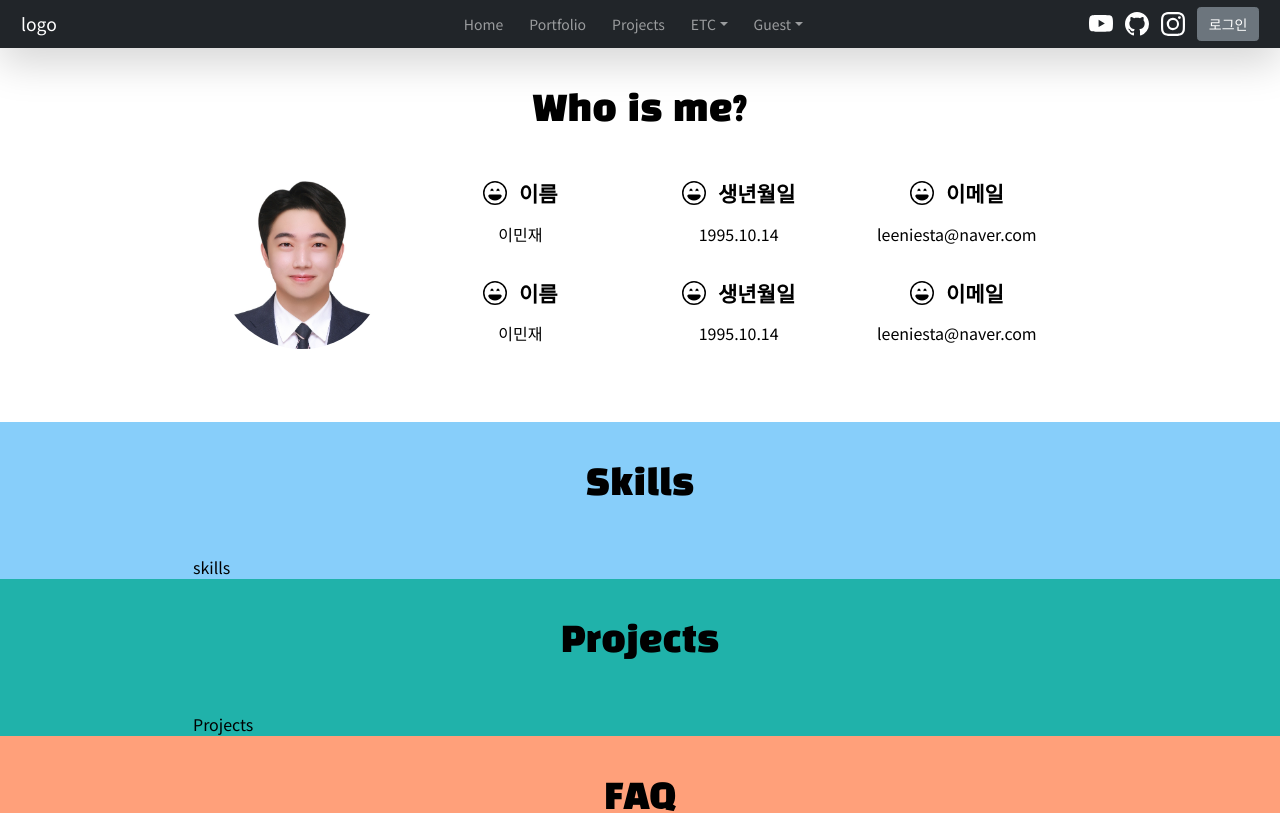
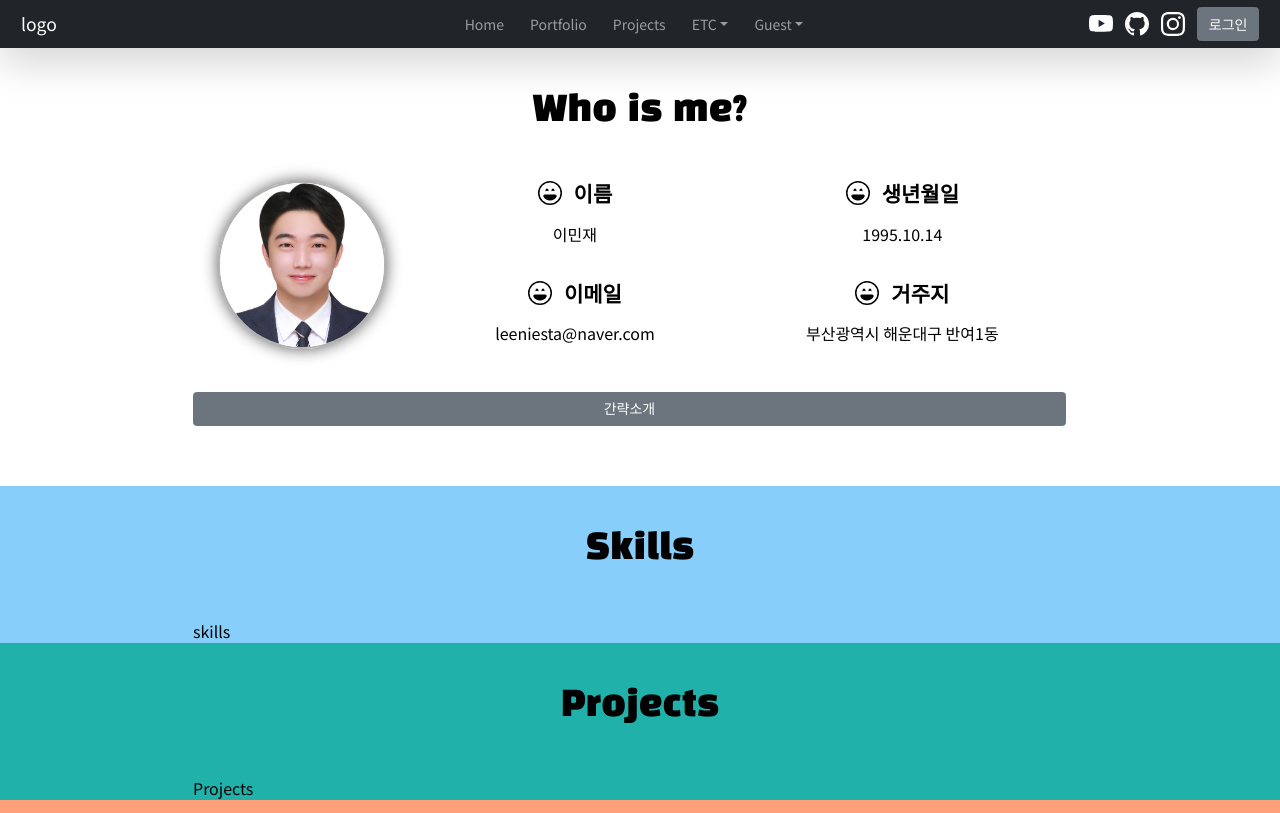
Before and after one commit to MinJa-e/portfolioBlog, a Vue app: page /portfolio in a window 1280 px wide. Shown: the top 813 px of the page. Built offline with nearby package versions, Linux system fonts and the light colour scheme.

Commit message:
포트폴리오 레이아웃 수정 및 호스팅 세팅 리셋

```diff
--- a/package.json
+++ b/package.json
@@ -1,5 +1,5 @@
 {
-  "name": "portfolioBlog",
+  "name": "practice",
   "version": "0.1.0",
   "private": true,
   "scripts": {
--- a/src/components/layout/layoutHeader.vue
+++ b/src/components/layout/layoutHeader.vue
@@ -1,9 +1,9 @@
 <template>
 <header>
   <b-navbar type="dark" variant="dark" class="d-flex justify-content-between col px-4 shadow-lg" style="height:6vh;min-height:32px;">
-    <div style="width:168px;">
+    <b-col cols="2">
     <b-navbar-brand href="portfolio">logo</b-navbar-brand>
-    </div>
+    </b-col>
 
     <b-navbar-nav style="font-size:14px;">
         <b-nav-item href="home" class="mj-nav-item-margin">Home</b-nav-item>
@@ -24,7 +24,7 @@
         </b-nav-item-dropdown>
     </b-navbar-nav>
 
-    <div>
+    <b-col cols="2" class="text-end">
       <a href="#">
       <svg xmlns="http://www.w3.org/2000/svg" width="24" height="24" fill="white" class="bi bi-instagram" viewBox="0 0 16 16">
         <path d="M8.051 1.999h.089c.822.003 4.987.033 6.11.335a2.01 2.01 0 0 1 1.415 1.42c.101.38.172.883.22 1.402l.01.104.022.26.008.104c.065.914.073 1.77.074 1.957v.075c-.001.194-.01 1.108-.082 2.06l-.008.105-.009.104c-.05.572-.124 1.14-.235 1.558a2.007 2.007 0 0 1-1.415 1.42c-1.16.312-5.569.334-6.18.335h-.142c-.309 0-1.587-.006-2.927-.052l-.17-.006-.087-.004-.171-.007-.171-.007c-1.11-.049-2.167-.128-2.654-.26a2.007 2.007 0 0 1-1.415-1.419c-.111-.417-.185-.986-.235-1.558L.09 9.82l-.008-.104A31.4 31.4 0 0 1 0 7.68v-.123c.002-.215.01-.958.064-1.778l.007-.103.003-.052.008-.104.022-.26.01-.104c.048-.519.119-1.023.22-1.402a2.007 2.007 0 0 1 1.415-1.42c.487-.13 1.544-.21 2.654-.26l.17-.007.172-.006.086-.003.171-.007A99.788 99.788 0 0 1 7.858 2h.193zM6.4 5.209v4.818l4.157-2.408L6.4 5.209z"/>
@@ -41,7 +41,7 @@
       </svg>
       </a>
       <b-button v-b-modal.modal-login>로그인</b-button>
-    </div>
+    </b-col>
     <!--모달 * 고쳐야 할 요소가 안 보이면 모달 안 속성 찾아보기-->
     <b-modal
       id="modal-login"
--- a/src/views/portfolio.vue
+++ b/src/views/portfolio.vue
@@ -11,12 +11,13 @@
 emoji-laughing
 웃는 이모티콘
 -->
-        <b-row class="mb-5" style="min-width:560px;max-width:894px;margin:0 auto;">
+        <b-row style="min-width:560px;max-width:894px;margin:0 auto 60px auto ;">
           <!-- 문법 예시 <b-col cols="8" md="auto"> https://bootstrap-vue.org/docs/components/layout#layout-and-grid-system -->
-          <b-row>
-            <b-col cols="3"><img src="../assets/증명사진흰정사각형.jpg" class="rounded-circle w-100 m-auto" style="min-width:112px;max-width:168px;"></b-col>
+          <b-row style="margin-bottom: 12px!important;"><!--사진12 40-->
+            <b-col cols="3"><img src="../assets/증명사진흰정사각형.jpg" class="rounded-circle w-100 m-auto" style="
+            border: 2.9px solid hsl(0deg 0% 0% / 30%);box-shadow: rgb(0 0 0 / 65%) 0px 0px 16px 0px;min-width:112px;max-width:168px;"></b-col>
             <b-col>
-            <b-row class="pb-4 justify-content-center">
+            <b-row class="pb-4 justify-content-center"><!--프로필 첫째 줄-->
               <b-col>
                 <h4 class="fw-bold"><b-icon icon="emoji-laughing" style="width: 24px; height: 24px;"></b-icon>이름</h4>
                 <div></div>
@@ -27,19 +28,19 @@
                 <div></div>
                 <p>1995.10.14</p>
               </b-col>
+            </b-row>
+            <b-row class="pb-4 justify-content-md-center"><!--프로필 둘째 줄-->
               <b-col>
                 <h4 class="fw-bold"><b-icon icon="emoji-laughing" style="width: 24px; height: 24px;"></b-icon>이메일</h4>
                 <div></div>
                 <p>leeniesta@naver.com</p>
               </b-col>
-            </b-row>
-            <b-row class="pb-4 justify-content-md-center">
               <b-col>
-                <h4 class="fw-bold"><b-icon icon="emoji-laughing" style="width: 24px; height: 24px;"></b-icon>이름</h4>
+                <h4 class="fw-bold"><b-icon icon="emoji-laughing" style="width: 24px; height: 24px;"></b-icon>거주지</h4>
                 <div></div>
-                <p>이민재</p>
+                <p>부산광역시 해운대구 반여1동</p>
               </b-col>
-              <b-col>
+              <!-- <b-col>
                 <h4 class="fw-bold"><b-icon icon="emoji-laughing" style="width: 24px; height: 24px;"></b-icon>생년월일</h4>
                 <div></div>
                 <p>1995.10.14</p>
@@ -48,9 +49,23 @@
                 <h4 class="fw-bold"><b-icon icon="emoji-laughing" style="width: 24px; height: 24px;"></b-icon>이메일</h4>
                 <div></div>
                 <p>leeniesta@naver.com</p>
-              </b-col>
+              </b-col> -->
             </b-row>
             </b-col>
+          </b-row>
+          <b-row><!--간략소개-->
+  <!-- Using value -->
+  <b-button v-b-toggle="'collapse-2'">간략소개</b-button>
+
+  <!-- Element to collapse -->
+  <b-collapse id="collapse-2">
+    <b-card>
+<p class="mb-0">
+안녕하세요!<br>
+헬로!
+</p>
+      </b-card>
+  </b-collapse>
           </b-row>
         </b-row>
 <!--
@@ -110,6 +125,11 @@
 
 <script>
 export default {
+  data() {
+      return {
+        visible: true
+      }
+  }
 }
 </script>
 
--- a/vue.config.js
+++ /dev/null
@@ -1,4 +0,0 @@
-module.exports = {
-    publicPath: '/portfolioBlog',
-
-}
```
Also changed, not shown: 2 other files (tests, documents, lock files or other folders).
